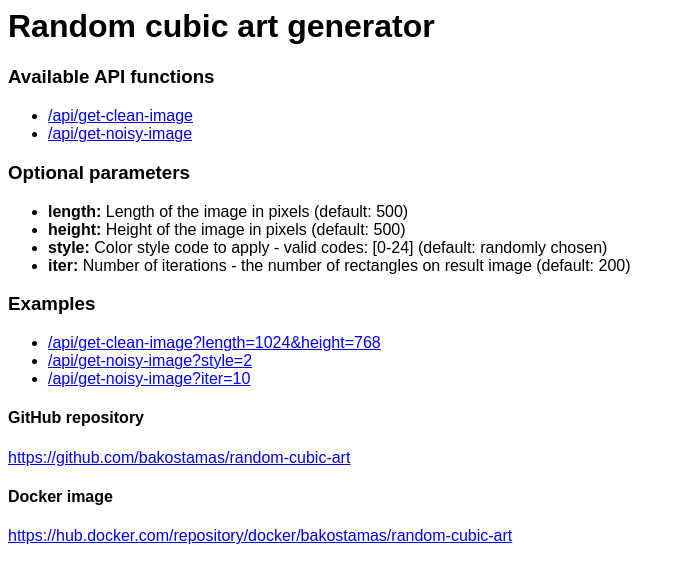
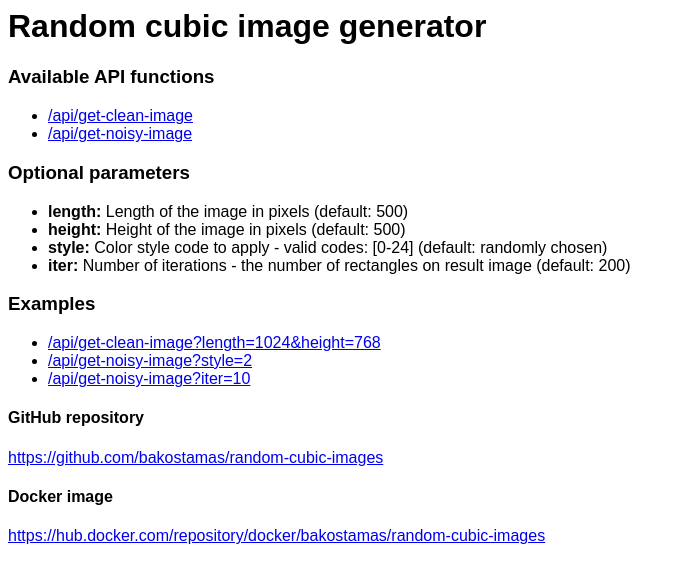
Before and after one commit to bakostamas/random-cubic-art, a Flask app: page /api/ in a window 1280 px wide. Shown: the top 583 px of the page, without its empty margins (0-685 px from the left). Run offline with Flask 2, Linux system fonts and the light colour scheme.

Commit message:
Rename the project

```diff
--- a/templates/api_usage.html
+++ b/templates/api_usage.html
@@ -1,5 +1,5 @@
 <body style="font-family:arial;">
-<h1>Random cubic art generator</h1>
+<h1>Random cubic image generator</h1>
 <h3>Available API functions</h3>
 <ul>
     <li> <a href="/api/get-clean-image">/api/get-clean-image</a></li>
@@ -21,8 +21,8 @@
     <li><a href="/api/get-noisy-image?iter=10">/api/get-noisy-image?iter=10</a></li>
 </ul>
 <h4>GitHub repository</h4>
-<a href="https://github.com/bakostamas/random-cubic-art">https://github.com/bakostamas/random-cubic-art</a>
+<a href="https://github.com/bakostamas/random-cubic-images">https://github.com/bakostamas/random-cubic-images</a>
 
 <h4>Docker image</h4>
-<a href="https://hub.docker.com/repository/docker/bakostamas/random-cubic-art">https://hub.docker.com/repository/docker/bakostamas/random-cubic-art</a>
+<a href="https://hub.docker.com/repository/docker/bakostamas/random-cubic-images">https://hub.docker.com/repository/docker/bakostamas/random-cubic-images</a>
 </body>
```
Also changed, not shown: README.md.
